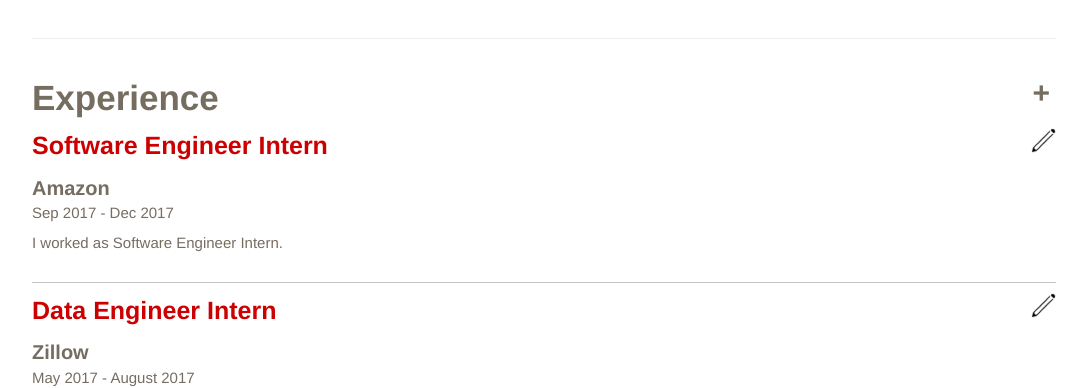
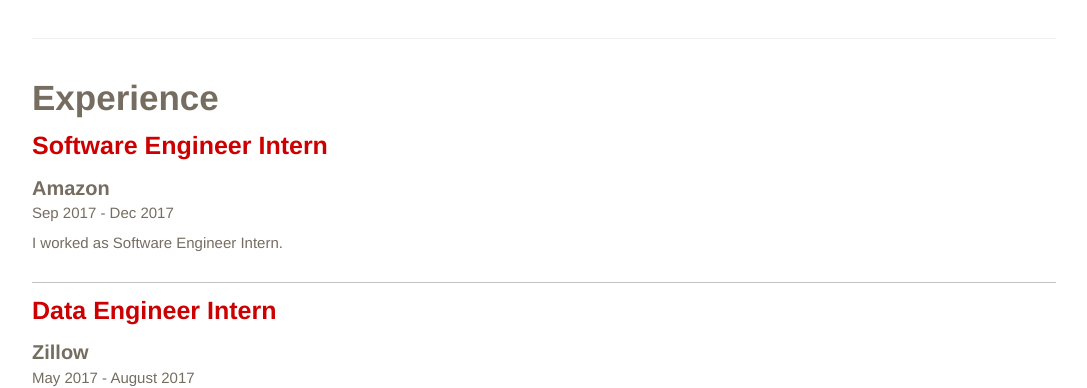
Before and after one commit to rexue70/asd-student-front-end, a React (Create React App) app in the folder student-front-end/: page /profile in a window 1280 px wide. Shown: the part 1684-2072 px from the top of the page, without its empty margins (96-1183 px from the left). Built offline with nearby package versions, Linux system fonts and the light colour scheme; no server answers; a web font is replaced by a local one.

Commit message:
rm experience plus

```diff
--- a/student-front-end/src/components/profile/Experiences.js
+++ b/student-front-end/src/components/profile/Experiences.js
@@ -72,7 +72,7 @@
                 <Title>
                     <tr>
                         <td><CardTitle>Experience</CardTitle></td>
-                        <td><ButtonAdd onClick = {this.addNewExperience}>+</ButtonAdd></td>
+                        {/*<td><ButtonAdd onClick = {this.addNewExperience}>+</ButtonAdd></td>*/}
                     </tr>
                 </Title>
 
@@ -80,8 +80,10 @@
                     <div>
                         <Details>
                             <tr key={item.id}>
-                                <td><JobTitle>{item.jobTitle}</JobTitle>
-                                <ButtonEdit onClick={() => this.handleEdit(item)} src={pen}></ButtonEdit></td>
+                                <td>
+                                    <JobTitle>{item.jobTitle}</JobTitle>
+                                    {/*<ButtonEdit onClick={() => this.handleEdit(item)} src={pen}></ButtonEdit>*/}
+                                </td>
                             </tr>
                             <tr><Company>{item.company}</Company></tr>
                             <tr><Time>{item.time}</Time></tr>
```
